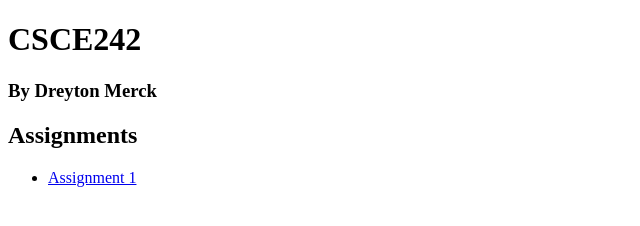
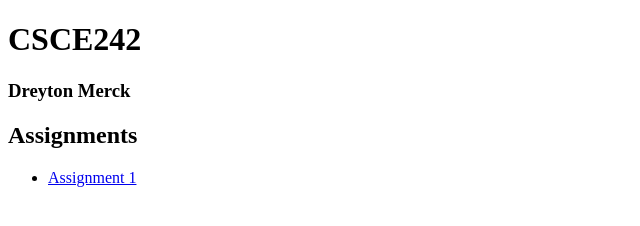
Before and after one commit to Dmerck225/Dmerck225.github.io, a plain HTML site: page index.html in a window 1280 px wide. Shown: the full height of the page, 0-640 px from the left. Drawn offline with Linux system fonts and the light colour scheme.

Commit message:
removed by from main page

```diff
--- a/index.html
+++ b/index.html
@@ -5,7 +5,7 @@
     </head>
     <body>
         <h1>CSCE242</h1>
-        <h3>By Dreyton Merck</h3>
+        <h3>Dreyton Merck</h3>
         <p></p>
         <h2>Assignments</h2>
         <ul>
```
